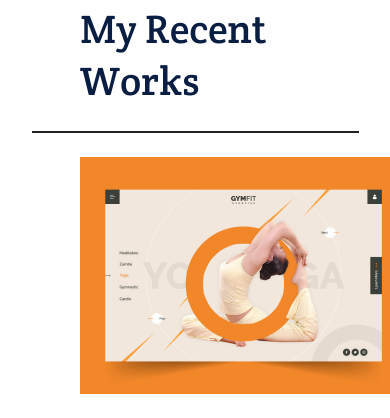
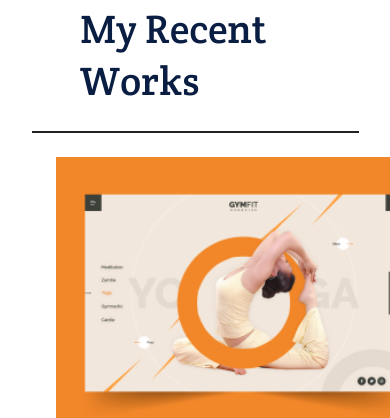
Before and after one commit to AnelisaDee/Portfolio, a website: page index.html in a window 390 px wide. Shown: the part 836-1254 px from the top of the page. Drawn offline with Linux system fonts and the light colour scheme.

Commit message:
photo width updated

```diff
--- a/index.html
+++ b/index.html
@@ -76,7 +76,7 @@
       </div>
       <div class="photo-work">
         <div class="card-1">
-       <div class="work-sec"> <img src="./Pictures/ImgPlaceholder.png" alt="Work Photo"></div>
+       <div class="work-sec"> <img src="./Pictures/ImgPlaceholder.png" alt="Work Photo" class="firstimage"></div>
          <div class="photo-descrip">
           <h1 class="photo-text">Multi-Post Stories</h1>
           <p class="photo-para">A daily selection of privately personalized reads; no accounts or sign-ups required. has been the industry's standard dummy text ever since the 1500s, when an unknown printer took a standard dummy text.
--- a/style.css
+++ b/style.css
@@ -169,6 +169,10 @@ h1 {
   margin-bottom: 20px;
 }
 
+.firstimage {
+  width: 100%;
+}
+
 .main-container {
   display: flex;
   flex-direction: row;
@@ -312,7 +316,7 @@ footer img {
 }
 
 .work-sec img {
-  width: 75%;
+ /* width: 75%;*/
 }
 
 .work-heading hr {
@@ -1074,10 +1078,10 @@ footer {
   }
 
   .work-sec img {
-    margin-left: 24px;
+   /* margin-left: 24px;
     margin-right: 24px;
     width: 327px;
-    height: 237px;
+    height: 237px;*/
   }
 
   .top {
```
